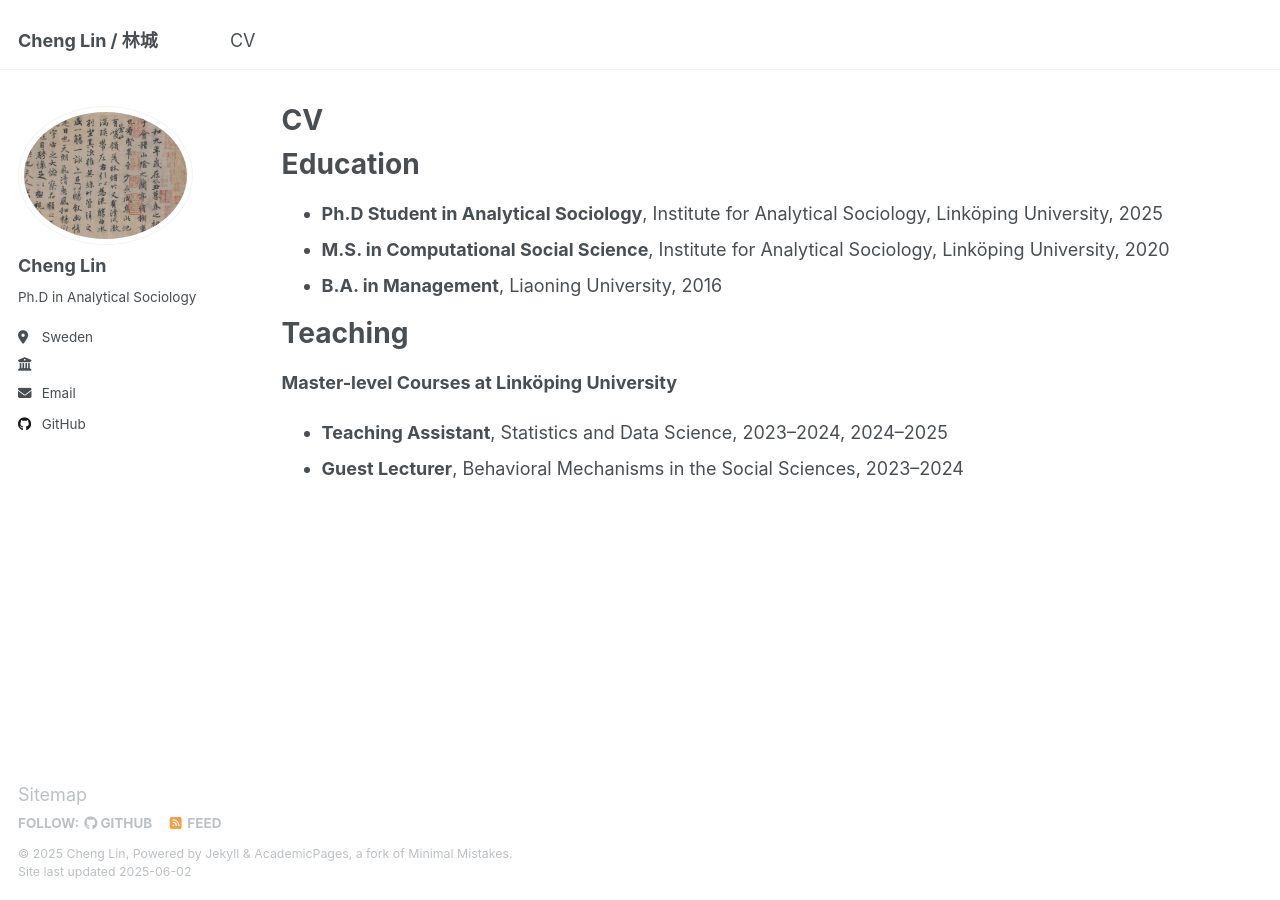
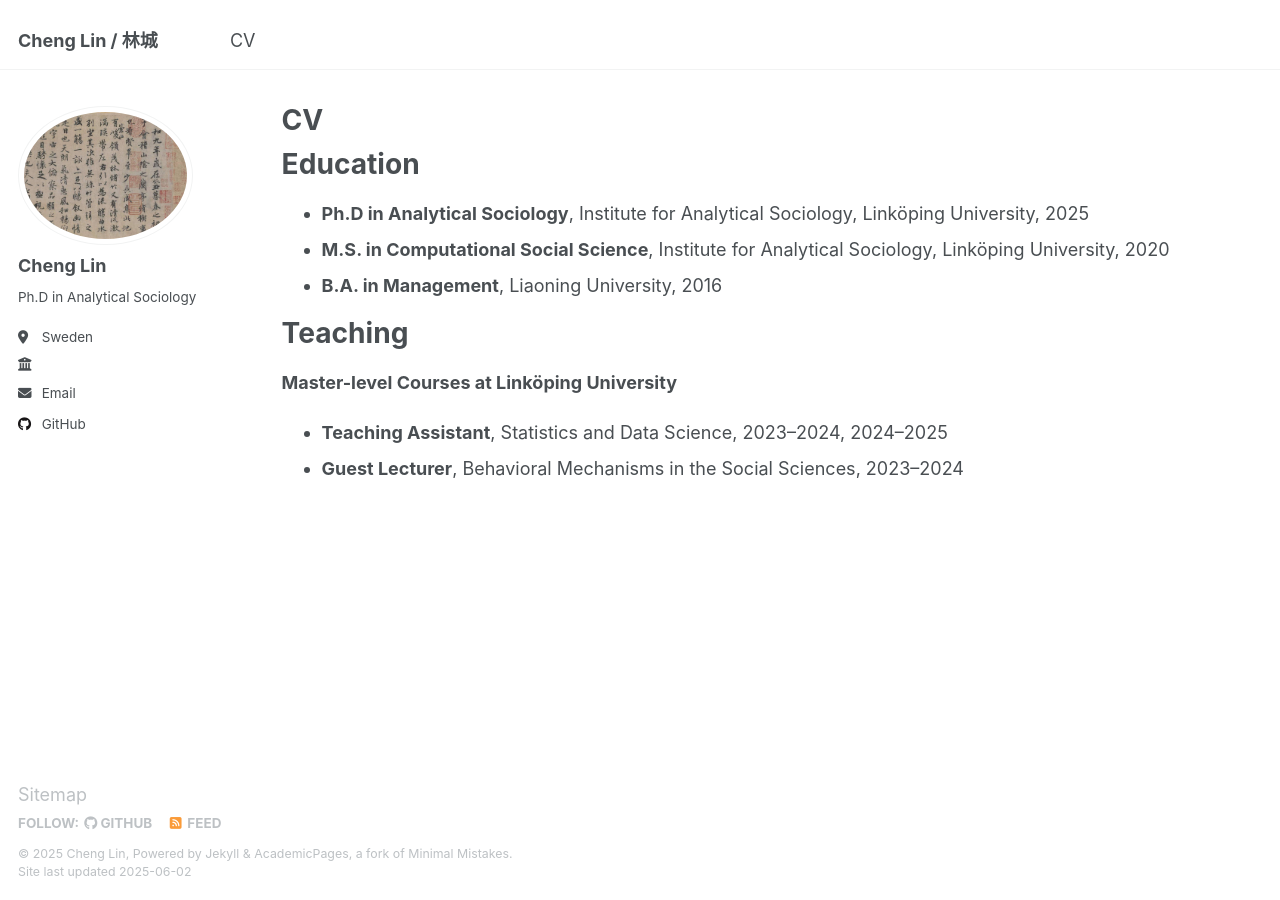
Before and after one commit to cheli79/cheli79.github.io, a Jekyll site: the page built from _pages/cv.md, in a window 1280 px wide. Built offline with Jekyll 4.4.1, drawn with Linux system fonts in a browser that asks for light colours.

Commit message:
Update cv.md

```diff
--- a/_pages/cv.md
+++ b/_pages/cv.md
@@ -11,7 +11,7 @@ redirect_from:
 
 Education
 ======
-* __Ph.D Student in Analytical Sociology__, Institute for Analytical Sociology, Linköping University, 2025
+* __Ph.D in Analytical Sociology__, Institute for Analytical Sociology, Linköping University, 2025
 * __M.S. in Computational Social Science__, Institute for Analytical Sociology, Linköping University, 2020
 * __B.A. in Management__, Liaoning University, 2016
 
```
